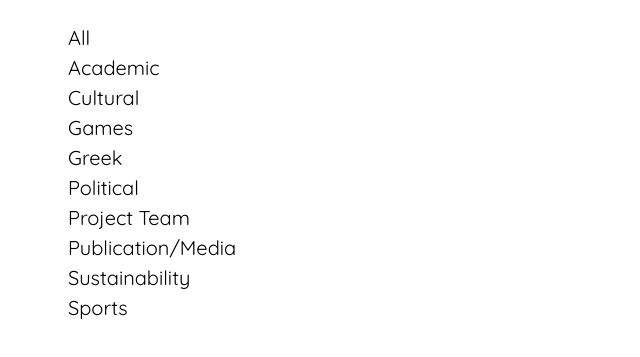
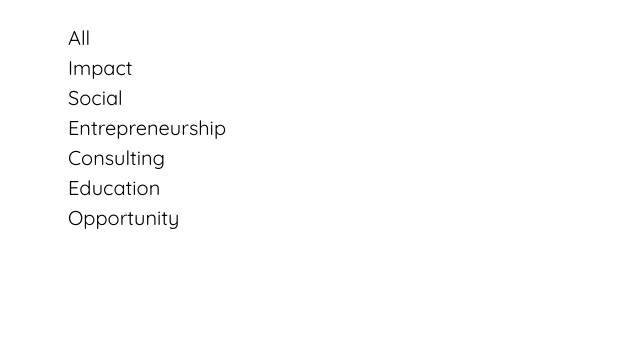
Before and after one commit to cornell-dti/clubhub, a React (Create React App) app in the folder frontend/: page / in a window 1280 px wide. Shown: the part 191-548 px from the top of the page, without its empty margins (0-640 px from the left). Built offline with nearby package versions, Linux system fonts and the light colour scheme; no server answers.

Commit message:
switch to new categories

```diff
--- a/frontend/src/components/Categories.tsx
+++ b/frontend/src/components/Categories.tsx
@@ -7,15 +7,12 @@ const categories = () => {
       <h2>Categories</h2>
       <ul>
         <li><a href="#all">All</a></li>
-        <li><a href="#academic">Academic</a></li>
-        <li><a href="#cultural">Cultural</a></li>
-        <li><a href="#games">Games</a></li>
-        <li><a href="#greek">Greek</a></li>
-        <li><a href="#political">Political</a></li>
-        <li><a href="#project-team">Project Team</a></li>
-        <li><a href="#publication-media">Publication/Media</a></li>
-        <li><a href="#sustainability">Sustainability</a></li>
-        <li><a href="#sports">Sports</a></li>
+        <li><a href="#impact">Impact</a></li>
+        <li><a href="#social">Social</a></li>
+        <li><a href="#entrepreneurship">Entrepreneurship</a></li>
+        <li><a href="#consulting">Consulting</a></li>
+        <li><a href="#education">Education</a></li>
+        <li><a href="#opportunity">Opportunity</a></li>
       </ul>
     </CategoriesContainer>
   );
```
